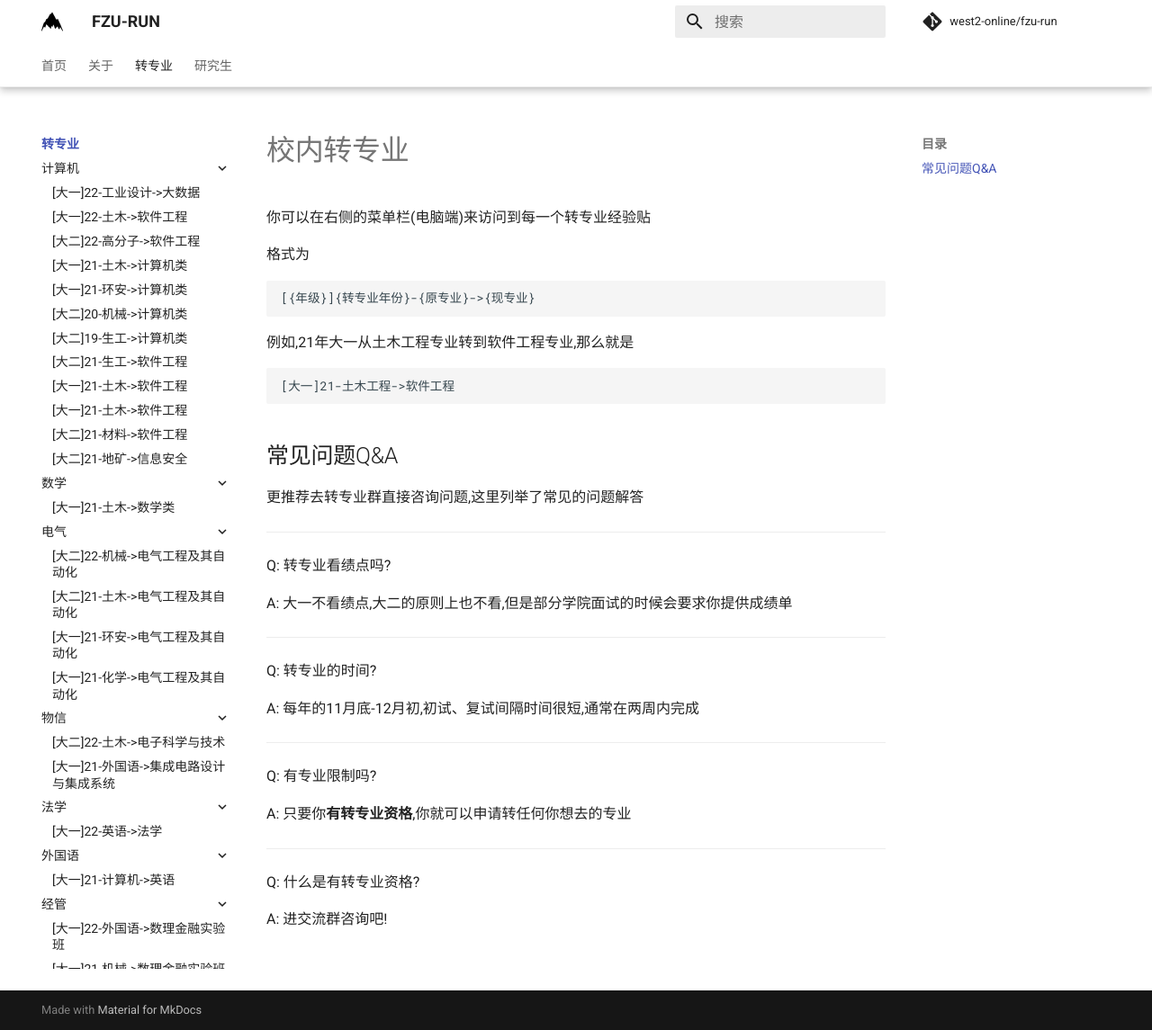
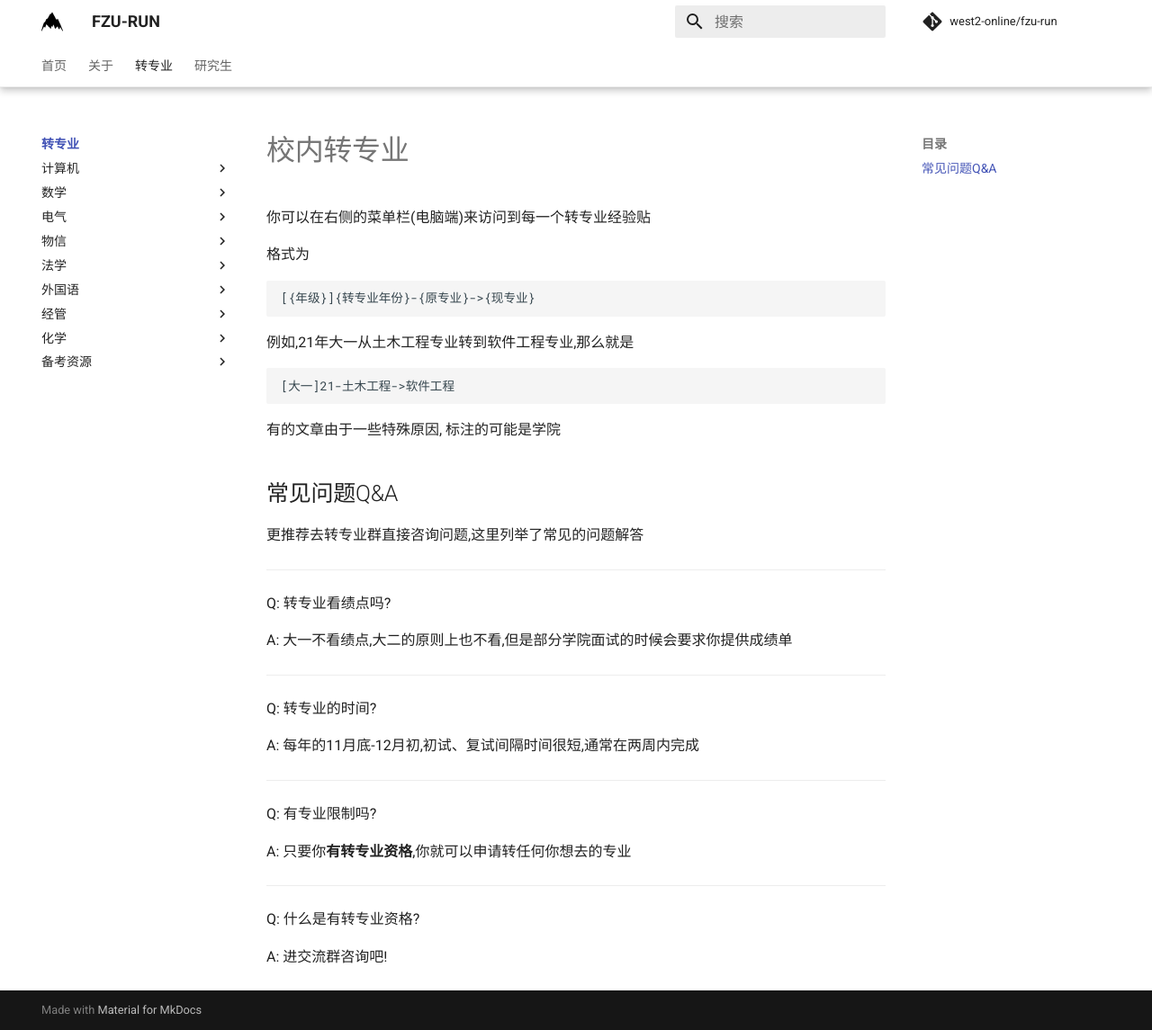
Before and after one commit to west2-online/fzu-run, an MkDocs documentation site: the page built from docs/change-major/README.md, in a window 1280 px wide and 1145 px high. Shown: the whole window at 90% size. Built offline with MkDocs 1.6.1 and Material for MkDocs 9.7.7, drawn with Linux system fonts in a browser that asks for light colours; comment, search, counter and statistics services are not loaded.

Commit message:
fix: navigation error

````diff
--- a/docs/change-major/README.md
+++ b/docs/change-major/README.md
@@ -10,6 +10,8 @@
 ```
 [大一]21-土木工程->软件工程
 ```
+
+有的文章由于一些特殊原因, 标注的可能是学院
 
 ## 常见问题Q&A
 
--- a/mkdocs.yml
+++ b/mkdocs.yml
@@ -11,15 +11,15 @@ nav:
             - '[大一]22-工业设计->大数据': change-major/cs/12.md
             - '[大一]22-土木->软件工程': change-major/cs/11.md
             - '[大二]22-高分子->软件工程': change-major/cs/10.md
+            - '[大二]22-地矿->信息安全': change-major/cs/9.md
             - '[大一]21-土木->计算机类': change-major/cs/1.md
             - '[大一]21-环安->计算机类': change-major/cs/6.md
-            - '[大二]20-机械->计算机类': change-major/cs/4.md
-            - '[大二]19-生工->计算机类': change-major/cs/3.md
+            - '[大二]21-机械->计算机类': change-major/cs/4.md
+            - '[大二]21-生工->计算机类': change-major/cs/3.md
             - '[大二]21-生工->软件工程': change-major/cs/2.md
             - '[大一]21-土木->软件工程': change-major/cs/5.md
             - '[大一]21-土木->软件工程': change-major/cs/7.md
             - '[大二]21-材料->软件工程': change-major/cs/8.md
-            - '[大二]21-地矿->信息安全': change-major/cs/9.md
         - 数学:
             - '[大一]21-土木->数学类': change-major/math/1.md
         - 电气:
@@ -40,7 +40,7 @@ nav:
             - '[大一]21-土木->经济学': change-major/economy/3.md
         - 化学:
             - '[大一]22-建筑->嘉锡化学拔尖班':  change-major/chemistry/1.md
-        - 资源:
+        - 备考资源:
             - 通用:
                 - 转专业学生名单公示: change-major/source/3.md
             - 法学:
@@ -74,7 +74,6 @@ theme:
         - navigation.indexes
         - navigation.tabs.sticky
         - navigation.tracking
-        - navigation.expand
         - toc.follow
 
 extra_javascript:
````
